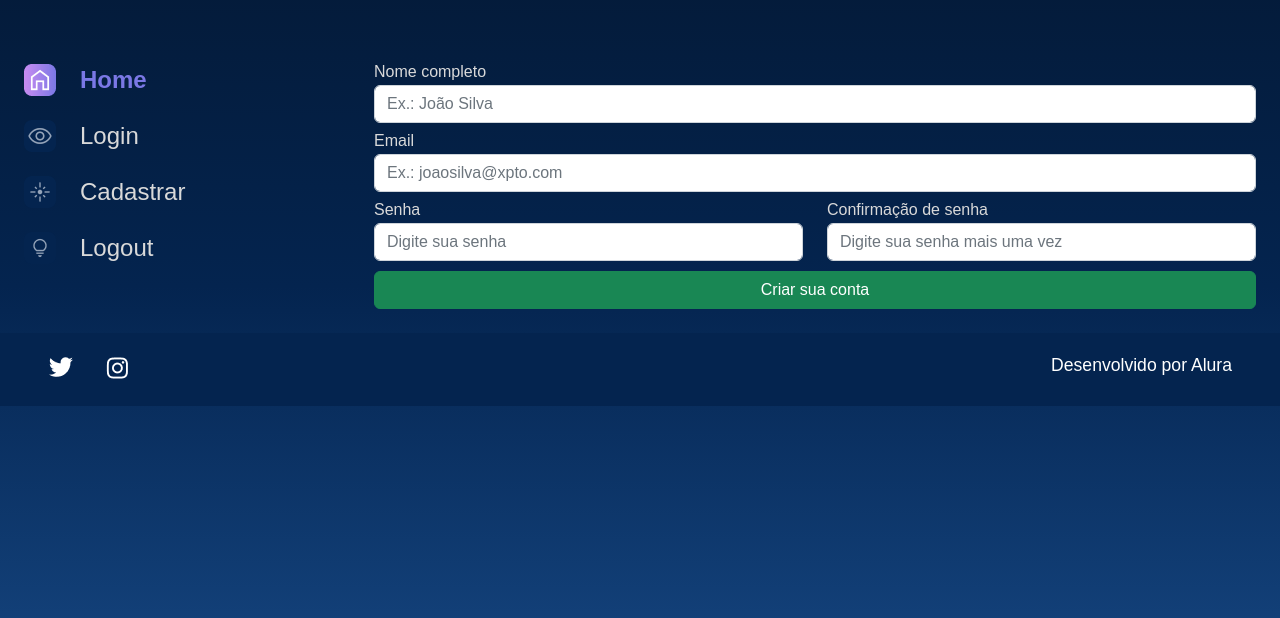
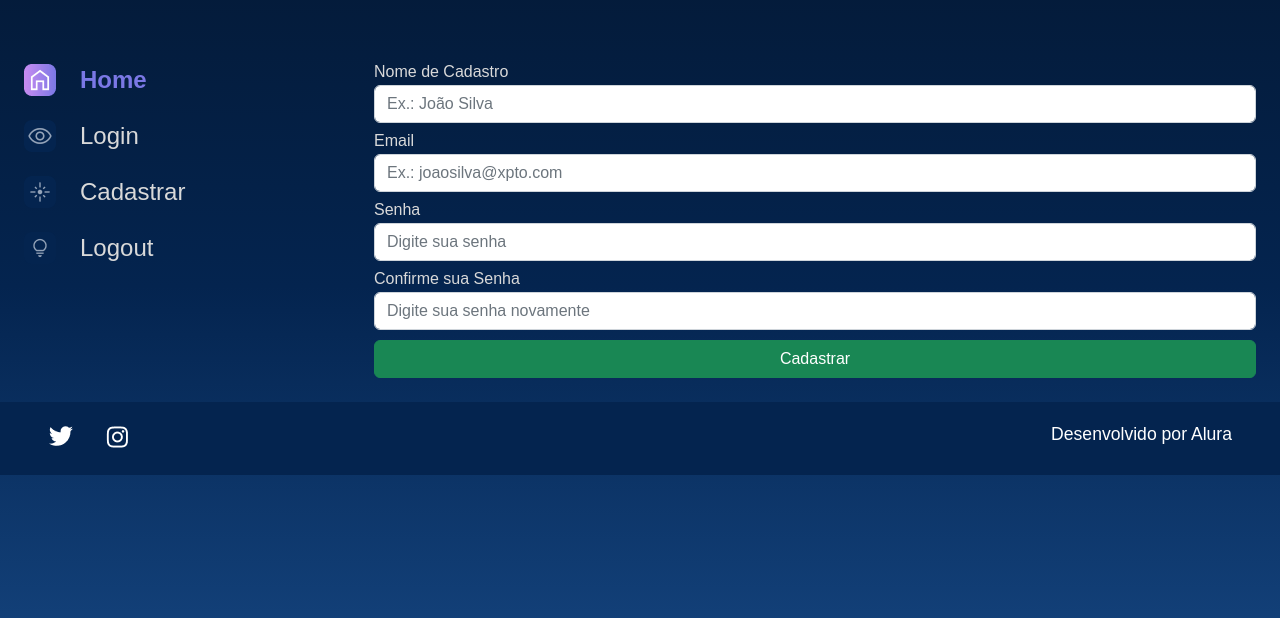
Before and after one commit to ism4jly/alura-space, a Django app: page /cadastro in a window 1280 px wide. Shown: the part 114-732 px from the top of the page. Run offline with Django 5.2, Linux system fonts and the light colour scheme.

Commit message:
formulario cadastro

```diff
--- a/templates/usuarios/cadastro.html
+++ b/templates/usuarios/cadastro.html
@@ -42,26 +42,17 @@
             </section>
             <section class="galeria" style="margin-left: 5em">
                 <form action="" method="">
+                    {% csrf_token %}
                     <div class="row">
+                        {% for field in form.visible_fields %}
                         <div class="col-12 col-lg-12" style="margin-bottom: 10px;">
-                            <label for="nome_cadastro" style="color:#D9D9D9; margin-bottom: 5px;"><b>Nome completo</b></label>
-                            <input type="text" class="form-control" name="nome_cadastro" placeholder="Ex.: João Silva" required>
+                            <label style="color:#D9D9D9; margin-bottom: 5px;" for="{{ field.id_for_label }}">{{field.label}}</label>
+                            {{ field }}
                         </div>
-                        <div class="col-12 col-lg-12" style="margin-bottom: 10px;">
-                            <label for="email" style="color:#D9D9D9; margin-bottom: 5px;"><b>Email</b></label>
-                            <input type="email" class="form-control" name="email" placeholder="Ex.: joaosilva@xpto.com" required>
-                        </div>
-                        <div class="col-12 col-lg-6" style="margin-bottom: 10px;">
-                            <label for="password1" style="color:#D9D9D9; margin-bottom: 5px;"><b>Senha</b></label>
-                            <input type="password" class="form-control" name="password1" placeholder="Digite sua senha" required>
-                        </div>
-                        <div class="col-12 col-lg-6" style="margin-bottom: 10px;">
-                            <label for="password2" style="color:#D9D9D9; margin-bottom: 5px;"><b>Confirmação de senha</b></label>
-                            <input type="password" class="form-control" name="password2" placeholder="Digite sua senha mais uma vez" required>
-                        </div>
-                        <div class="col-12 text-center">
-                            <button class="btn btn-success col-12" style="padding: top 5px;" type="submit">Criar sua conta</button>
-                        </div>
+                        {% endfor %}
+                    </div>
+                    <div>
+                        <button class="btn btn-success col-12" style="padding: top 5px;" type="submit">Cadastrar</button>
                     </div>
                 </form>
             </section>
--- a/usuarios/forms.py
+++ b/usuarios/forms.py
@@ -23,3 +23,50 @@ class LoginForms(forms.Form):
             }
         )
     )
+
+class CadastroForms(forms.Form):
+    nome_cadastro= forms.CharField(
+        label = "Nome de Cadastro",
+        required = True,
+        max_length = 100,
+        widget = forms.TextInput(
+            attrs = {
+                "class": "form-control",
+                "placeholder": "Ex.: João Silva"
+            }
+        )
+    )
+    email = forms.EmailField(
+        label = "Email",
+        required = True,
+        max_length = 100,
+        widget = forms.EmailInput(
+            attrs = {
+                "class": "form-control",
+                "placeholder": "Ex.: joaosilva@xpto.com"
+            }
+        )
+
+    )
+    senha_1 = forms.CharField(
+        label = "Senha",
+        required = True,
+        max_length = 70,
+        widget = forms.PasswordInput(
+            attrs = {
+                "class": "form-control",
+                "placeholder": "Digite sua senha"
+            }
+        )
+    )
+    senha_2 = forms.CharField(
+        label = "Confirme sua Senha",
+        required = True,
+        max_length = 70,
+        widget = forms.PasswordInput(
+            attrs = {
+                "class": "form-control",
+                "placeholder": "Digite sua senha novamente"
+            }
+        )
+    )
--- a/usuarios/views.py
+++ b/usuarios/views.py
@@ -1,10 +1,11 @@
 from django.shortcuts import render
 
-from usuarios.forms import LoginForms
+from usuarios.forms import LoginForms, CadastroForms
 
 def login(request):
     form = LoginForms()
     return render(request, "usuarios/login.html", {"form": form})
 
 def cadastro(request):
-    return render(request, "usuarios/cadastro.html")
+    form = CadastroForms()
+    return render(request, "usuarios/cadastro.html", {"form": form})
```
